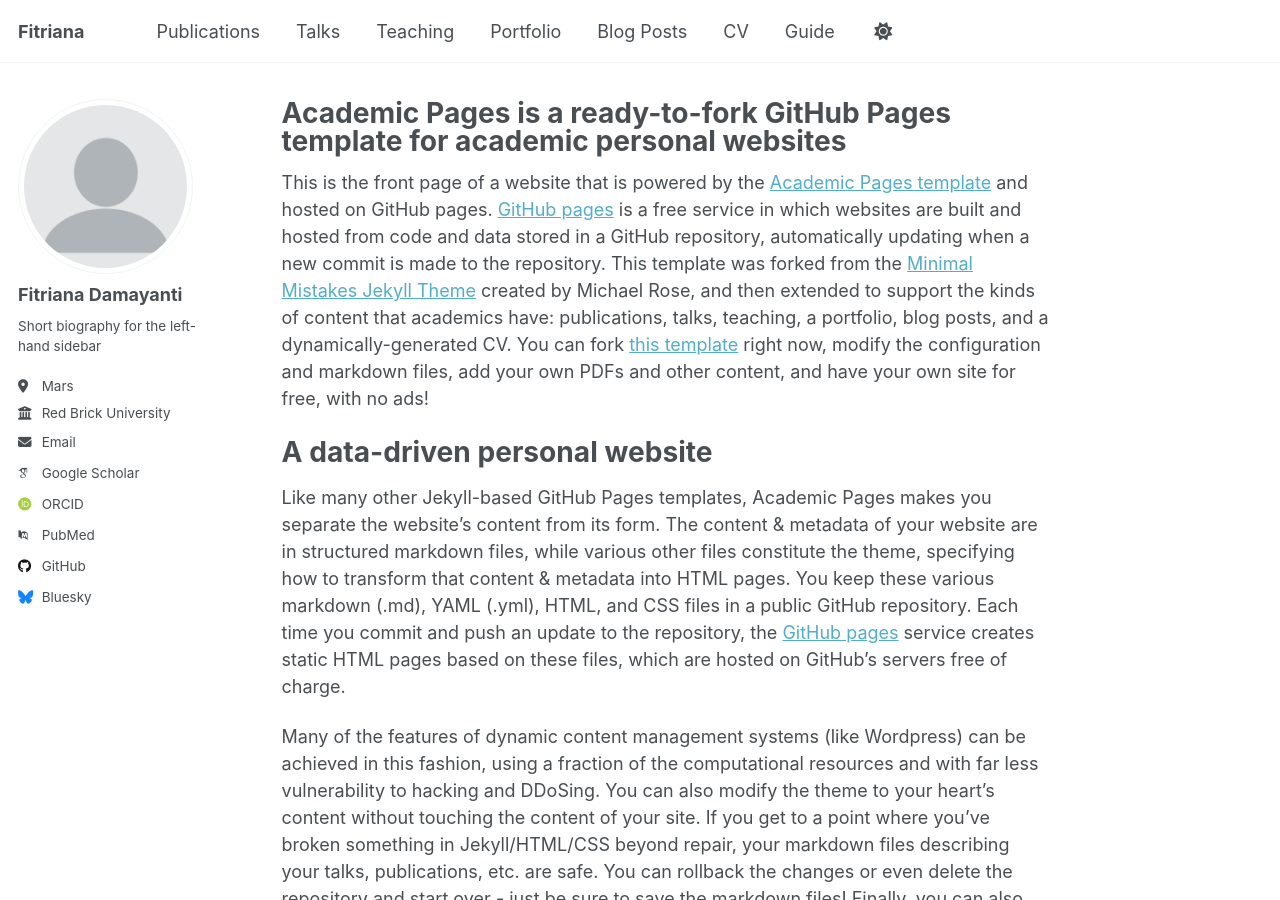
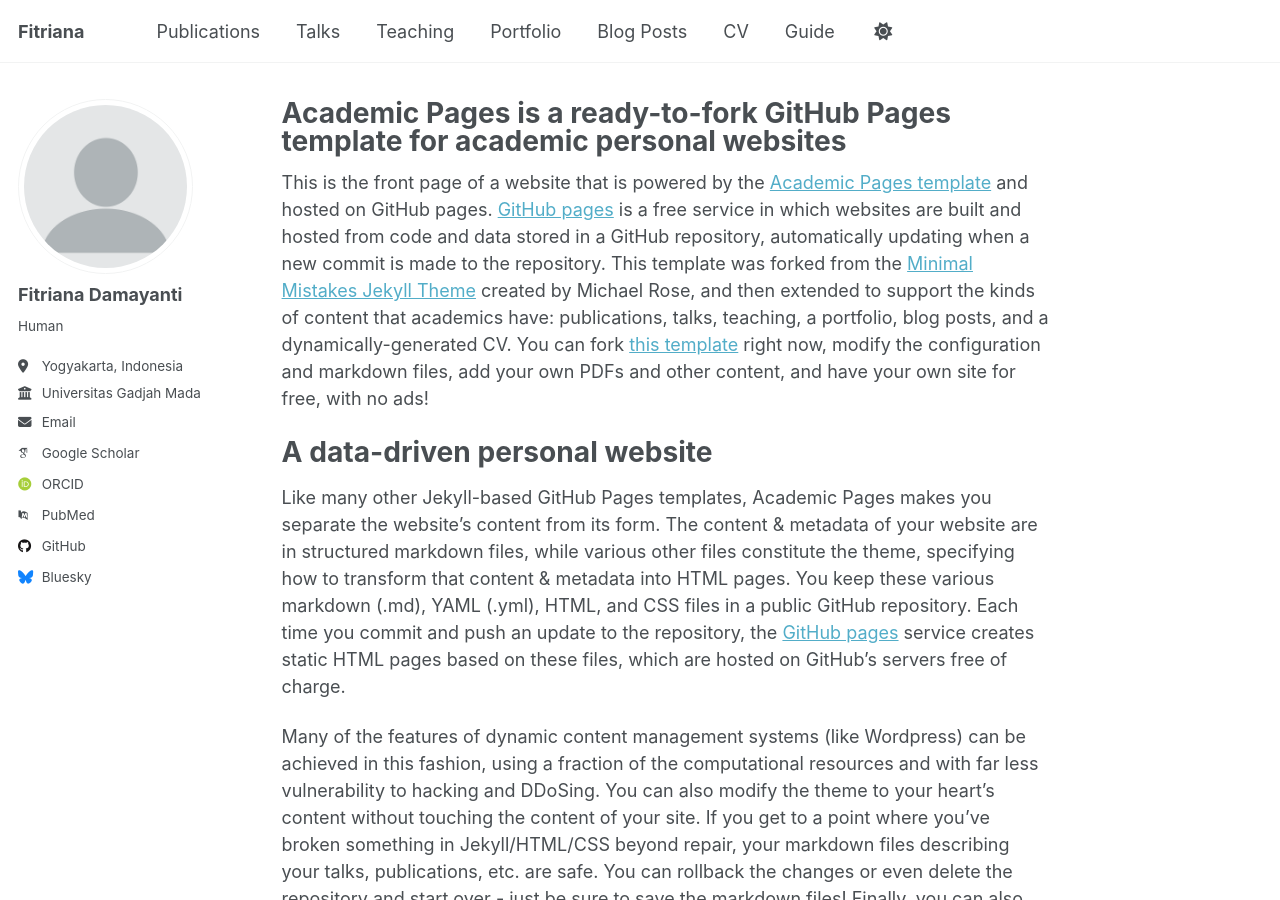
Before and after one commit to Fitriana25/fitrianadamayanti.github.io, a Jekyll site: the page built from _pages/about.md, in a window 1280 px wide and 900 px high. Built offline with Jekyll 4.4.1, drawn with Linux system fonts in a browser that asks for light colours; some web fonts are replaced.

```diff
--- a/_config.yml
+++ b/_config.yml
@@ -25,9 +25,9 @@
   avatar           : "profile.png"
   name             : "Fitriana Damayanti"
   pronouns         : # example: "she/her"
-  bio              : "Short biography for the left-hand sidebar"
-  location         : "Mars"
-  employer         : "Red Brick University"
+  bio              : "Human"
+  location         : "Yogyakarta, Indonesia"
+  employer         : "Universitas Gadjah Mada"
   uri              : # URL
   email            : "none@example.org"
 
```
